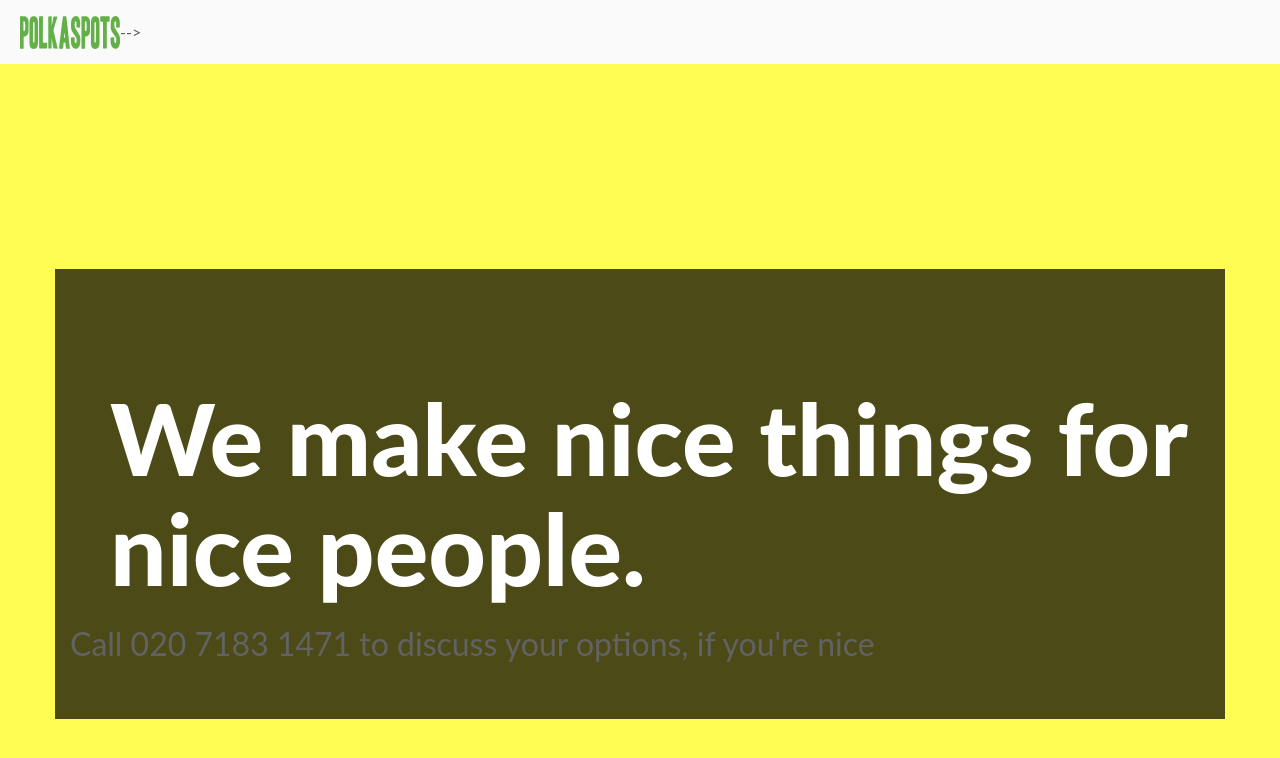
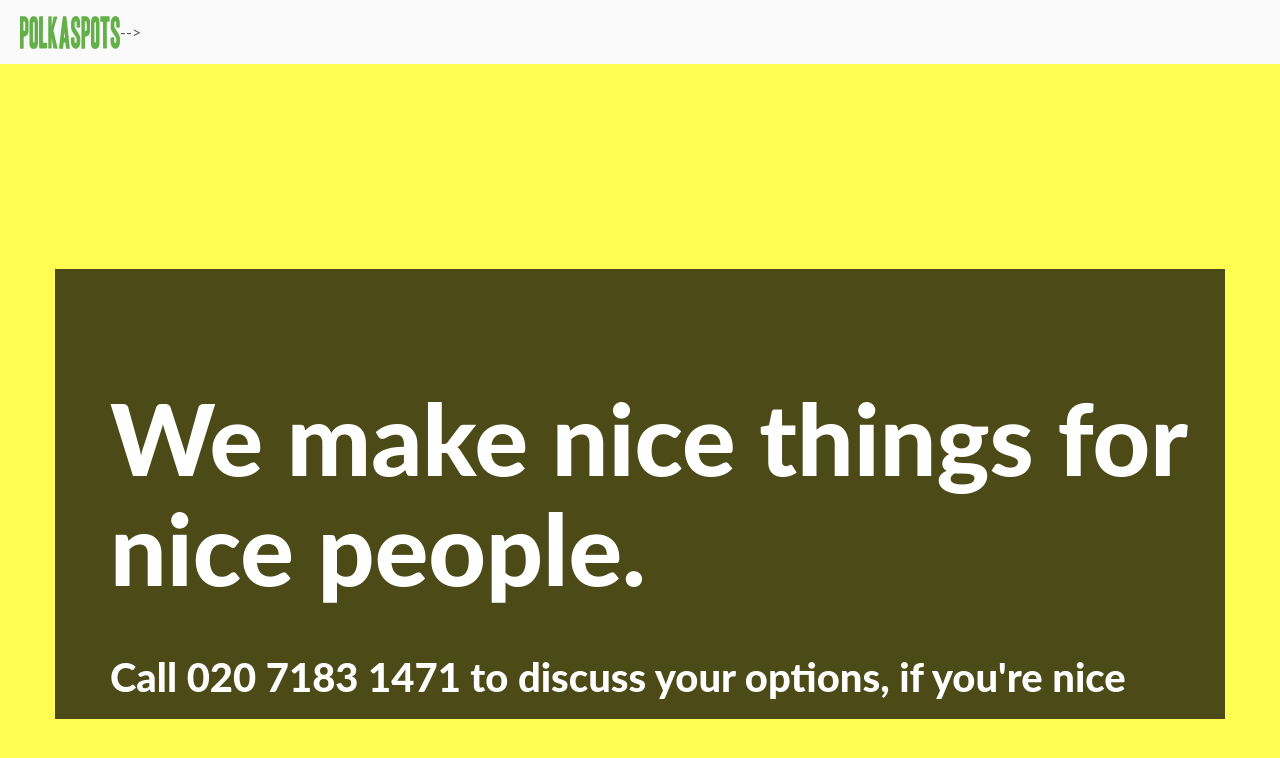
Before and after one commit to simonmorley/polkaspots.com, a Jekyll site: the page built from index.html, in a window 1280 px wide. Shown: the top 758 px of the page. Built offline with Jekyll 4.4.1, drawn with Linux system fonts in a browser that asks for light colours; nearby versions of some CDN libraries; Markdown is read by kramdown in place of the engine named in the settings.

Commit message:
Update index.html

```diff
--- a/index.html
+++ b/index.html
@@ -10,7 +10,7 @@ description: We make nice things for nice people
       <div class="small-12 columns">
           <div class="small-12 columns ct-is-container">
             <h1><br>We make nice things for nice people.</h1>
-            <h2>Call 020 7183 1471 to discuss your options, if you're nice</h2>
+            <h1 style="font-size: 40px;">Call 020 7183 1471 to discuss your options, if you're nice</h1>
           </div>
       </div>
     </div>
```
